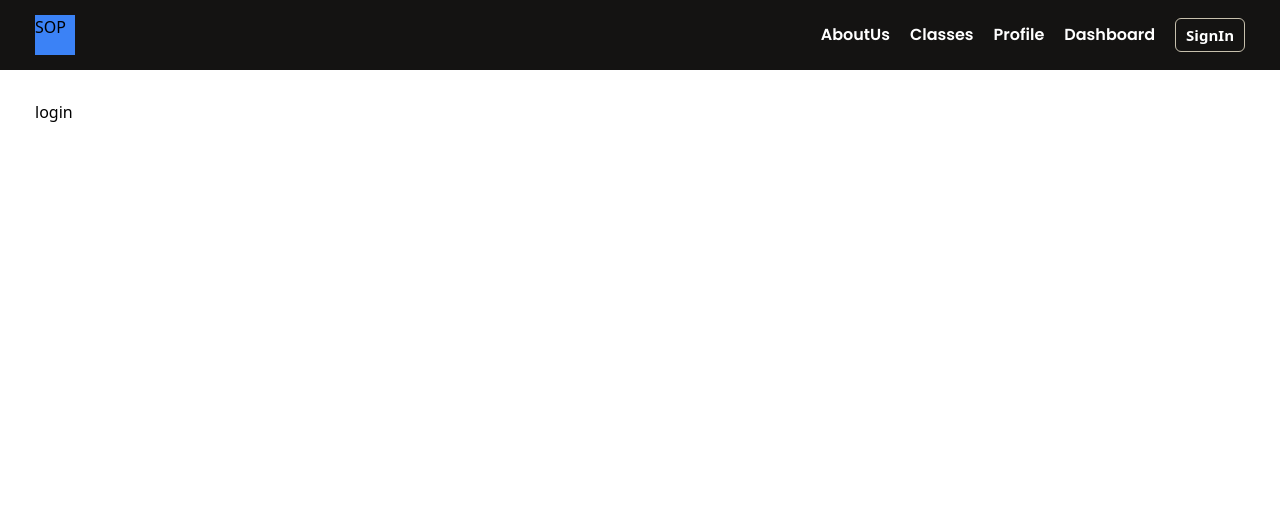
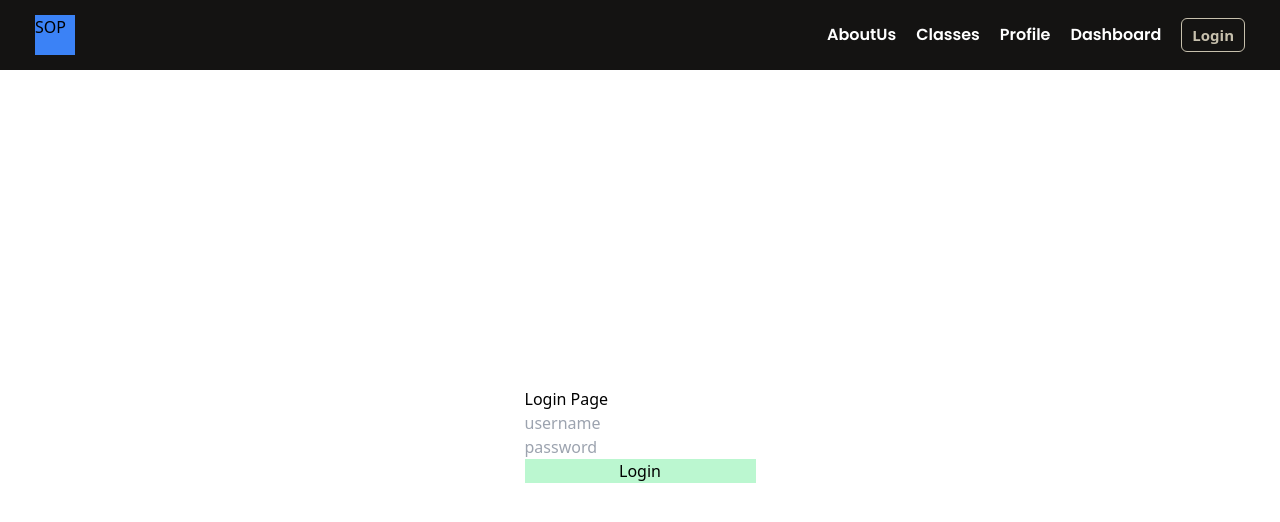
Before and after one commit to HlyanHtetAung/typecsript_gym, a React (Vite) app: page /login in a window 1280 px wide. Shown: the top 522 px of the page. Built offline with nearby package versions, Linux system fonts and the light colour scheme.

Commit message:
new commit

```diff
--- a/package.json
+++ b/package.json
@@ -13,13 +13,16 @@
     "@emotion/styled": "^11.10.6",
     "@mui/material": "^5.11.9",
     "@mui/x-date-pickers": "^5.0.19",
+    "@reduxjs/toolkit": "^1.9.3",
     "dayjs": "^1.11.7",
     "dotenv": "^16.0.3",
     "react": "^18.2.0",
     "react-dom": "^18.2.0",
     "react-dotenv": "^0.1.3",
     "react-icons": "^4.7.1",
-    "react-router-dom": "^6.8.1"
+    "react-redux": "^8.0.5",
+    "react-router-dom": "^6.8.1",
+    "redux": "^4.2.1"
   },
   "devDependencies": {
     "@types/react": "^18.0.27",
--- a/src/App.tsx
+++ b/src/App.tsx
@@ -17,8 +17,11 @@ import { PILATES_DETAIL, YOGA_DETAIL } from './assets/content';
 import AboutUs from './pages/AboutUs';
 import ClientClasses from './pages/ClientClasses';
 import Login from './pages/Login';
+import { useAppSelector } from './stores/hooks';
 
 function App() {
+  const USER_DATA: any = useAppSelector((state) => state.currentUser);
+  console.log(USER_DATA.userData);
   return (
     <div>
       <Navbar />
--- a/src/components/Navbar.tsx
+++ b/src/components/Navbar.tsx
@@ -66,12 +66,14 @@ const Navbar = () => {
               </p>
             </li>
           </Link>
-          <button
-            className="text-white font-semibold border border-[#C7C0AD] py-[5px] px-[10px]
+          <Link to="/login">
+            <button
+              className="font-semibold border border-[#C7C0AD] py-[5px] px-[10px]
           rounded-md text-[#C7C0AD] text-[15px] hover:bg-[#C7C0AD] hover:text-black hover:border-transparent duration-300"
-          >
-            SignIn
-          </button>
+            >
+              Login
+            </button>
+          </Link>
         </ul>
         {/* smallScreenNavLinks */}
         <div ref={closeOpenIconWrapperRef} className="cursor-pointer sm:hidden">
--- a/src/main.tsx
+++ b/src/main.tsx
@@ -1,12 +1,17 @@
-import React from "react";
-import ReactDOM from "react-dom/client";
-import App from "./App";
-import "./index.css";
-import { BrowserRouter } from "react-router-dom";
-ReactDOM.createRoot(document.getElementById("root") as HTMLElement).render(
+import React from 'react';
+import ReactDOM from 'react-dom/client';
+import App from './App';
+import './index.css';
+import { BrowserRouter } from 'react-router-dom';
+import { Provider } from 'react-redux';
+import { store } from './stores/store';
+
+ReactDOM.createRoot(document.getElementById('root') as HTMLElement).render(
   <React.StrictMode>
-    <BrowserRouter>
-      <App />
-    </BrowserRouter>
+    <Provider store={store}>
+      <BrowserRouter>
+        <App />
+      </BrowserRouter>
+    </Provider>
   </React.StrictMode>
 );
--- a/src/pages/Login.tsx
+++ b/src/pages/Login.tsx
@@ -1,12 +1,53 @@
-import React from 'react';
+import { useState } from 'react';
 import { STYLES } from '../styles';
+import { useAppDispatch } from '../stores/hooks';
+import { setUserData } from '../stores/userSlice';
+import { useNavigate } from 'react-router-dom';
 
 const Login = () => {
+  const [usernameInput, setUsernameInput] = useState<string | null>('');
+  const [passwordInput, setPasswordInput] = useState<string | null>('');
+  const dispatch = useAppDispatch();
+  const naviagate = useNavigate();
+  const loginHandle = async (e: React.FormEvent<HTMLFormElement>) => {
+    e.preventDefault();
+    try {
+      const res = await fetch(`${import.meta.env.VITE_HOST_URL}/login`, {
+        method: 'POST',
+        headers: {
+          'Content-Type': 'application/json',
+        },
+        body: JSON.stringify({
+          username: usernameInput,
+          password: passwordInput,
+        }),
+      });
+      const data = await res.json();
+      dispatch(setUserData({ data }));
+      naviagate('/');
+    } catch (error: any) {
+      console.log(error.message);
+    }
+  };
+
   return (
     <div
-      className={`${STYLES.max_width} ${STYLES.margin_center} ${STYLES.paddingX} ${STYLES.paddingY} h-[100vh-]`}
+      className={`${STYLES.max_width} ${STYLES.margin_center} ${STYLES.paddingX} ${STYLES.paddingY} h-[calc(100vh-70px)]  flex items-center justify-center`}
     >
-      login
+      <form onSubmit={loginHandle} className="flex flex-col">
+        <h3>Login Page</h3>
+        <input
+          type="text"
+          placeholder="username"
+          onChange={(e) => setUsernameInput(e.target.value)}
+        />
+        <input
+          type="password"
+          placeholder="password"
+          onChange={(e) => setPasswordInput(e.target.value)}
+        />
+        <button className="bg-green-200">Login</button>
+      </form>
     </div>
   );
 };
--- /dev/null
+++ b/src/stores/counterSlice.ts
@@ -0,0 +1,82 @@
+import { createAsyncThunk, createSlice, PayloadAction } from '@reduxjs/toolkit';
+// import { RootState, AppThunk } from '../../app/store';
+// import { fetchCount } from './counterAPI';
+
+export interface CounterState {
+  value: number;
+  status: 'idle' | 'loading' | 'failed';
+}
+
+const initialState: CounterState = {
+  value: 0,
+  status: 'idle',
+};
+
+// The function below is called a thunk and allows us to perform async logic. It
+// can be dispatched like a regular action: `dispatch(incrementAsync(10))`. This
+// will call the thunk with the `dispatch` function as the first argument. Async
+// code can then be executed and other actions can be dispatched. Thunks are
+// typically used to make async requests.
+export const incrementAsync = createAsyncThunk(
+  'counter/fetchCount',
+  async (amount: number) => {
+    const response = await fetchCount(amount);
+    // The value we return becomes the `fulfilled` action payload
+    return response.data;
+  }
+);
+
+export const counterSlice = createSlice({
+  name: 'counter',
+  initialState,
+  // The `reducers` field lets us define reducers and generate associated actions
+  reducers: {
+    increment: (state) => {
+      // Redux Toolkit allows us to write "mutating" logic in reducers. It
+      // doesn't actually mutate the state because it uses the Immer library,
+      // which detects changes to a "draft state" and produces a brand new
+      // immutable state based off those changes
+      state.value += 1;
+    },
+    decrement: (state) => {
+      state.value -= 1;
+    },
+    // Use the PayloadAction type to declare the contents of `action.payload`
+    incrementByAmount: (state, action: PayloadAction<number>) => {
+      state.value += action.payload;
+    },
+  },
+  // The `extraReducers` field lets the slice handle actions defined elsewhere,
+  // including actions generated by createAsyncThunk or in other slices.
+  extraReducers: (builder) => {
+    builder
+      .addCase(incrementAsync.pending, (state) => {
+        state.status = 'loading';
+      })
+      .addCase(incrementAsync.fulfilled, (state, action) => {
+        state.status = 'idle';
+        state.value += action.payload;
+      });
+  },
+});
+
+export const { increment, decrement, incrementByAmount } = counterSlice.actions;
+
+// The function below is called a selector and allows us to select a value from
+// the state. Selectors can also be defined inline where they're used instead of
+// in the slice file. For example: `useSelector((state: RootState) => state.counter.value)`
+export const selectCount = (state: RootState): number => state.counter.value;
+
+// We can also write thunks by hand, which may contain both sync and async logic.
+// Here's an example of conditionally dispatching actions based on current state.
+
+// export const incrementIfOdd =
+//   (amount: number): AppThunk =>
+//   (dispatch, getState) => {
+//     const currentValue = selectCount(getState());
+//     if (currentValue % 2 === 1) {
+//       dispatch(incrementByAmount(amount));
+//     }
+//   };
+
+export default counterSlice.reducer;
--- /dev/null
+++ b/src/stores/hooks.ts
@@ -0,0 +1,6 @@
+import { TypedUseSelectorHook, useDispatch, useSelector } from 'react-redux';
+import type { RootState, AppDispatch } from './store';
+
+// Use throughout your app instead of plain `useDispatch` and `useSelector`
+export const useAppDispatch = () => useDispatch<AppDispatch>();
+export const useAppSelector: TypedUseSelectorHook<RootState> = useSelector;
--- /dev/null
+++ b/src/stores/store.ts
@@ -0,0 +1,17 @@
+import { configureStore, ThunkAction, Action } from '@reduxjs/toolkit';
+import userReducer from './userSlice';
+
+export const store = configureStore({
+  reducer: {
+    currentUser: userReducer,
+  },
+});
+
+export type AppDispatch = typeof store.dispatch;
+export type RootState = ReturnType<typeof store.getState>;
+export type AppThunk<ReturnType = void> = ThunkAction<
+  ReturnType,
+  RootState,
+  unknown,
+  Action<string>
+>;
--- /dev/null
+++ b/src/stores/userSlice.ts
@@ -0,0 +1,18 @@
+import { createSlice, PayloadAction } from '@reduxjs/toolkit';
+
+export const userSlice: any = createSlice({
+  name: 'user',
+  initialState: {
+    userData: null,
+  },
+  reducers: {
+    setUserData: (state, action: PayloadAction<any>) => {
+      const { data } = action.payload;
+      state.userData = data;
+    },
+  },
+});
+
+export const { setUserData } = userSlice.actions;
+
+export default userSlice.reducer;
```
Also changed, not shown: src/pages/CreateClass.tsx (+1 -6 lines), 1 other file (tests, documents, lock files or other folders).
